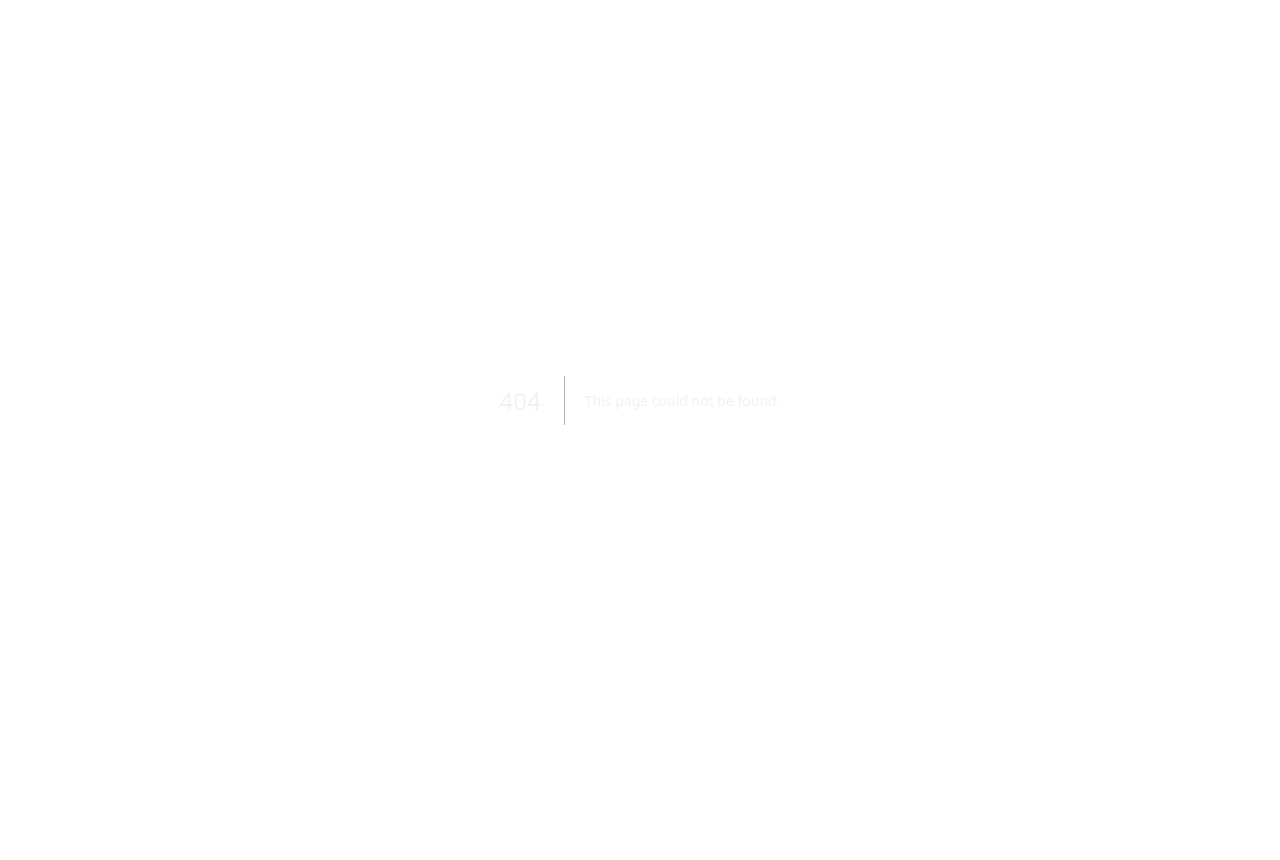
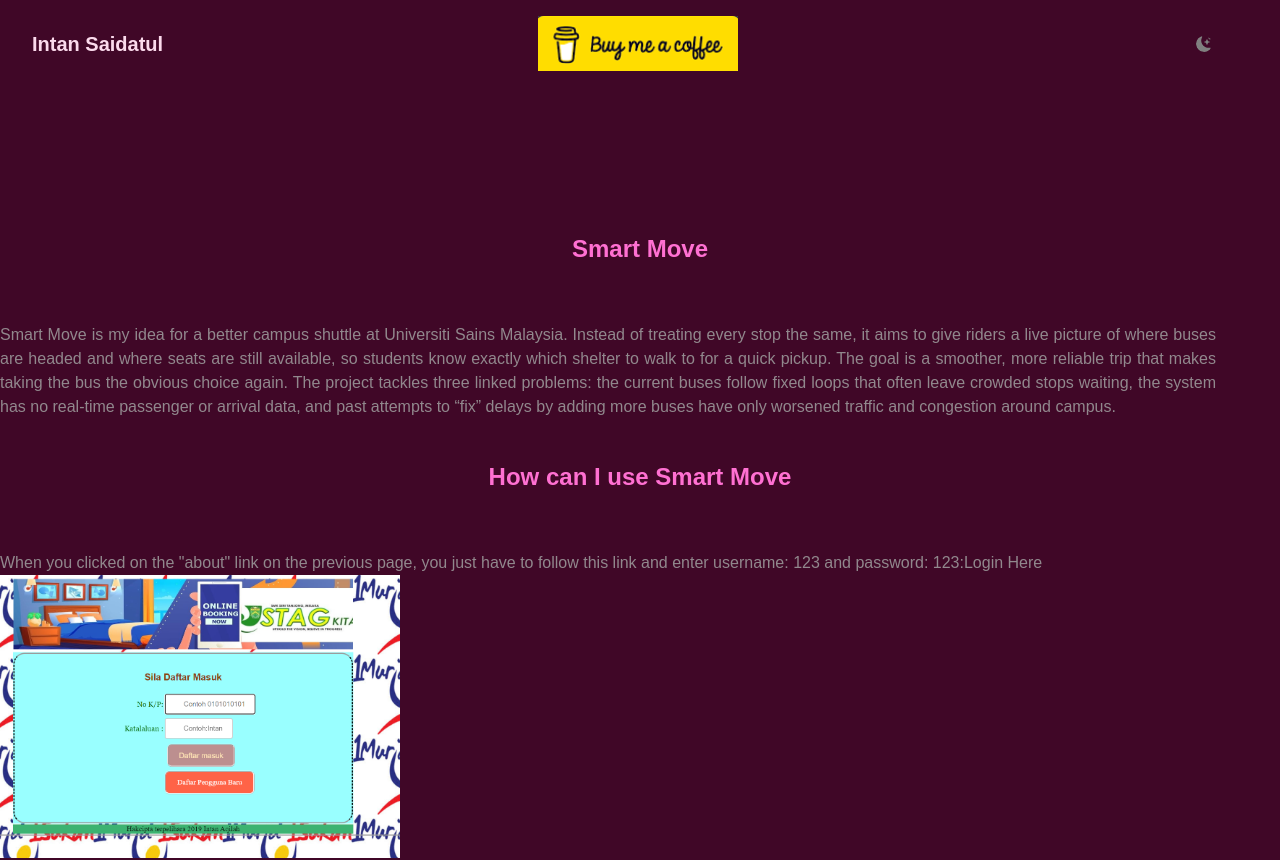
Before and after one commit to intanaqilah-mf/portfolio-website, a Next.js app: page /about/MobileApps/SmartMove in a window 1280 px wide. Before the commit this address had no page. Shown: the top 860 px of the page. Before the commit the page ends 800 px from the top, so only its background shows below. Built offline with nearby package versions, Linux system fonts and the light colour scheme.

Commit message:
add smart move

```diff
--- a/app/WorkFilters.js
+++ b/app/WorkFilters.js
@@ -3,7 +3,7 @@ import React from 'react';
 const WorkFilters = () => {
   const filterItems = [
     { label: 'All', filter: 'all' },
-    { label: 'Cross-Platform Development', filter: 'web' },
+    { label: 'MobileApps', filter: 'mobile' },
     { label: 'Database', filter: 'database' },
     { label: 'UI', filter: 'UI' },
     { label: 'DevOps and Cloud', filter: 'devops' },
--- a/app/layout.js
+++ b/app/layout.js
@@ -4,8 +4,8 @@ import { Inter } from 'next/font/google'
 const inter = Inter({ subsets: ['latin'] })
 
 export const metadata = {
-  title: 'Create Next App',
-  description: 'Generated by create next app',
+  title: 'Intan Aqilah',
+  description: 'Intan Aqilah',
 }
 
 export default function RootLayout({ children }) {
--- a/app/page.js
+++ b/app/page.js
@@ -105,7 +105,7 @@ export default function Home() {
             <div className="about_data text-initial">
             <p className={`${
   darkMode ? 'about_description' : 'about_description-light'}`}>
-  Hello! Just address me as Ceyyy. I am a Computer Science student, one of the Yayasan TM scholars, and a GDSC (Google Developer Student Club) core team member in the technical department.
+  Hello! Just address me as Intan. I am a Computer Science student, one of the Yayasan TM scholars, and a GDSC (Google Developer Student Club) core team member in the technical department.
   <br /><br />
   I have learned programming since 2018 until now and now I&apos;m collecting my projects to showcase it. Please, take a look.
   <br /><br />
--- a/app/portfolioGallery.js
+++ b/app/portfolioGallery.js
@@ -1,12 +1,12 @@
 export const portfolioGallery = [
     {
         id:1,
-        title:"Cross-Platform Development",
-        image:"/database.gif",
-        category: "Sport Website",
+        title:"MobileApps",
+        image:"/Smart Move Vid.gif",
+        category: "Smart Move",
         width: 450,
         height: 350,
-        path: "/about/Database",
+        path: "MobileApps/SmartMove",
         demoLink: "/demo/cross-platform",
     },
     {
--- /dev/null
+++ b/pages/about/MobileApps/SmartMove.js
@@ -0,0 +1,155 @@
+"use client";
+import Head from "next/head";
+import { useEffect, useState } from "react";
+import { BsFillMoonStarsFill, BsFillSunFill } from 'react-icons/bs';
+import React from 'react';
+import '../../../app/globals.css';
+import Image from 'next/image';
+import Link from 'next/link';
+import hljs from 'highlight.js';
+import 'highlight.js/styles/vs.css';
+import CodeBlock from '../../../app/CodeBlock';
+function SportPHP() {
+  const [darkMode, setDarkMode] = useState(true);
+  const [data,setData] = useState([]);
+  const toggleDarkMode = () => {
+    setDarkMode(!darkMode);
+  };
+  return (
+
+    <div>
+      <Head>
+        <title>Intan Saidatul</title>
+        <meta property="og:title" content="My page title" key="title" />
+        <link rel="icon" href="/favicon.ico" />
+      </Head>
+      <main className={`${
+          darkMode ? 'bg-body-color' : 'bg-body-color-alt'
+        }`}>
+        <section>
+        <nav className={`py-4 flex justify-between text-text-first-color ${
+  darkMode ? 'bg-body-color' : 'bg-body-color-alt'
+}`} style={{ position: 'sticky', top: 0, zIndex: 9999 }}>
+  <div className="flex items-center ml-4 md:ml-8">
+    <h1 className={`font-burtons text-xl ${
+      darkMode ? 'top-text' : 'top-text-alt'
+    }`}>Intan Saidatul</h1>
+  </div>
+
+  <div className="flex items-center mx-auto">
+    <a href="https://bmc.link/intanceyyy" target="_blank" rel="noopener noreferrer">
+      <Image src="/buyCoffee.png" alt="Buy Coffee" height='100' width='200' />
+    </a>
+  </div>
+
+
+  <div className="flex items-center mr-4 md:mr-8">
+    <ul className="flex items-center">
+      <li className="mr-2 md:mr-8 ml-2 md:ml-20">
+        {darkMode ? (
+          <BsFillMoonStarsFill
+            onClick={toggleDarkMode}
+            className="cursor-pointer text-2xl"
+            style={{
+              backgroundColor: 'transparent',
+              color: 'grey',
+              borderRadius: '50%',
+              padding: '0.25rem', }} /> ) : (
+          <BsFillSunFill
+            onClick={toggleDarkMode}
+            className="cursor-pointer text-2xl"
+            style={{
+              backgroundColor: 'transparent',
+              color: '#FF73D3',
+              borderRadius: '50%',
+              padding: '0.25rem', }} /> )}
+            </li>
+          </ul>
+        </div>
+      </nav>
+          <section className="about section" id="about">
+          <p className={`${
+  darkMode ? 'about_description' : 'about_description-light'}`}>
+
+ </p>
+ <h2 className="section_title">Smart Move</h2>
+ <p className={`${
+  darkMode ? 'about_description' : 'about_description-light'}`}>
+    Smart Move is my idea for a better campus shuttle at Universiti Sains Malaysia.
+    Instead of treating every stop the same, it aims to give riders a live picture of where buses are headed and where seats are still available,
+    so students know exactly which shelter to walk to for a quick pickup. The goal is a smoother, more reliable trip that makes taking the bus the
+    obvious choice again.
+
+The project tackles three linked problems: the current buses follow fixed loops that often leave crowded stops waiting, the system has no real-time passenger
+or arrival data, and past attempts to “fix” delays by adding more buses have only worsened traffic and congestion around campus.
+    </p>
+    <h2 className="section_title">How can I use Smart Move</h2>
+    <p className={darkMode ? 'about_description' : 'about_description-light'}>
+        When you clicked on the "about" link on the previous page, you just have to follow this link and enter username: 123 and password: 123:
+        <Link href="https://pendaftaran-acara-intan-4191c8bdad3f.herokuapp.com/menuutama.php" legacyBehavior>
+          <a className={darkMode ? 'about_description' : 'about_description-light'}>Login Here</a>
+        </Link>
+        <Image src="/Login interface.png" alt="ERD" width='400' height='400'/>
+      </p>
+      <p className={darkMode ? 'about_description' : 'about_description-light'}>
+        Then you will be directed to main menu page here. Happy playing with this!
+        <Image src="/Main menu.png" alt="main menu" width='400' height='400'/>
+      </p>
+      <h2 className="section_title">Development</h2>
+ <p className={`${
+  darkMode ? 'about_description' : 'about_description-light'}`}>
+ The first thing I did was planning phase. This include with the flowchart, ERD and normalization. As boring as it is, I began to appreciate
+ the process flow as it helps keep me in track and knowing my (necessary) stakeholders. </p>
+ <Image src="/ERD Sport DB.png" alt="ERD" width='400' height='400'/>
+ <span className={` ${darkMode ? 'skills_level' : 'skills_level-alt'}`}>The ERD for Sport Registration website</span> <br></br>
+Using SQL, I modify structure of my database. That time I learned SQL is for:
+1) Data Definition language
+Define the database by either CREATE, ALTER column or DROP table. Basically what you want for that table to look like; how much table, siza of table.
+2) Data Manipulation language
+Manipulate data. Imagining myself inserting data in Excel sheet where I make changes to the cell itself (TLDR; Excel is not a database as people always thought about)
+It consists of 6 tables which are acara, acara_ahli, ahli, kategori, kelas and pengguna.
+After the SQL, I learned on how to build the UI using purely HTML and CSS. It was fun as it sparks my love with 'computer' language.
+When it comes to logic like mapping data records from database, I started learning PHP, phpMyAdmin and how to run it like on how to use the Xampp
+and learnt why we have to run Apache and MySQL. That time, Xampp was much simpler than any other containerization such as k8s.
+Then, I use phpMyAdmin to connect my database that I import the sql with that (because I was a beginner that prefer UI instead of CLI haha.)
+I use PHP to connect between my database and web HTML. That was my first programming language
+in my life. It is mixed feelings between frustation and enjoyment yet excitement.
+<CodeBlock language="PHP" darkMode={darkMode}>
+  {`<?PHP
+//nama host (default : localhost)
+$namahost='';
+//username akaun SQL (default : root)
+$username_SQL='root';
+//katalaluan SQL (jika ada, jika tiada letakan $katalaluan_SQL=''; sahaja)
+$katalaluan_SQL='';
+//nama pangkalan data
+$nama_pangkalan_data='deduct';
+//membuat connection menggunakan internal function (mysqli_connect)
+$condb=mysqli_connect($namahost,$username_SQL,$katalaluan_SQL,$nama_pangkalan_data);
+?>
+  }`}
+</CodeBlock>
+        </section>
+
+    <footer className="footer">
+            <div className="footer_container container">
+                <h1 className="footer_title">Ceyyy</h1>
+                <ul className="footer_social">
+                    <a href="https://www.linkedin.com/in/saidatul-aqilah-8a89661a0/" target="_blank" rel="noreferrer" className="footer_social-link">
+                    <Image src="/linkedin.png" alt="LinkedIn" width='40' height='40'/>
+                    </a>
+                    <a href="https://github.com/infaddil" target="_blank" rel="noreferrer" className="footer_social-link">
+                    <Image src="/github.png" alt="Github" width='40' height='40'/>
+                    </a>
+                </ul>
+                <span className="footer_copy">
+                    Intan Saidatul. All rights reserved.
+                </span>
+            </div>
+        </footer>
+        </section>
+      </main>
+    </div>
+  );
+}
+export default SportPHP;
```
Also changed, not shown: 1 other file (tests, documents, lock files or other folders).
